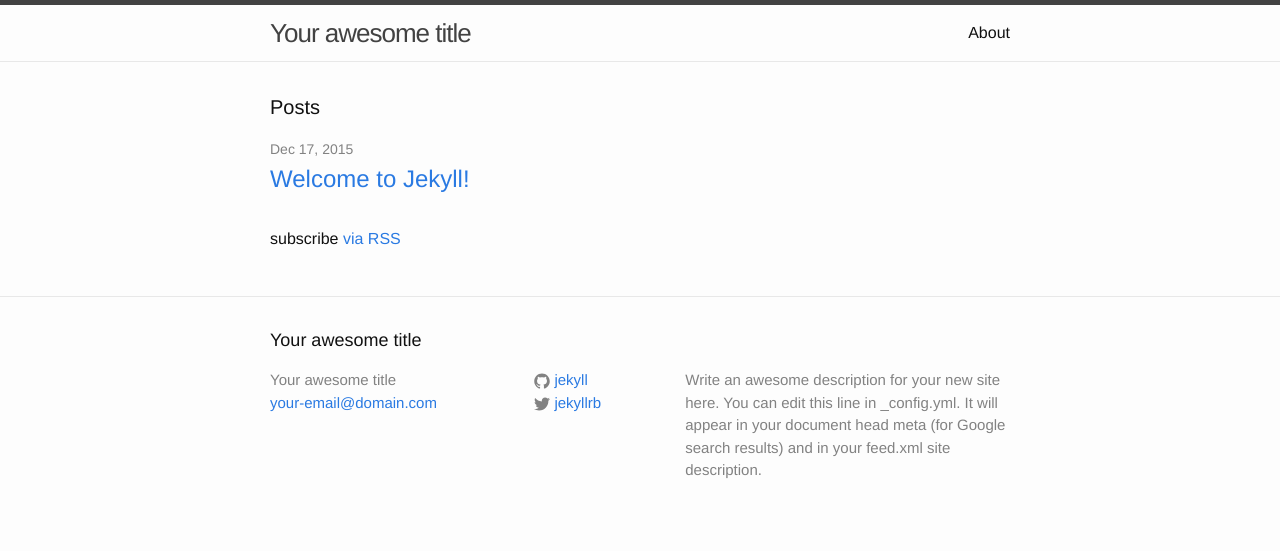
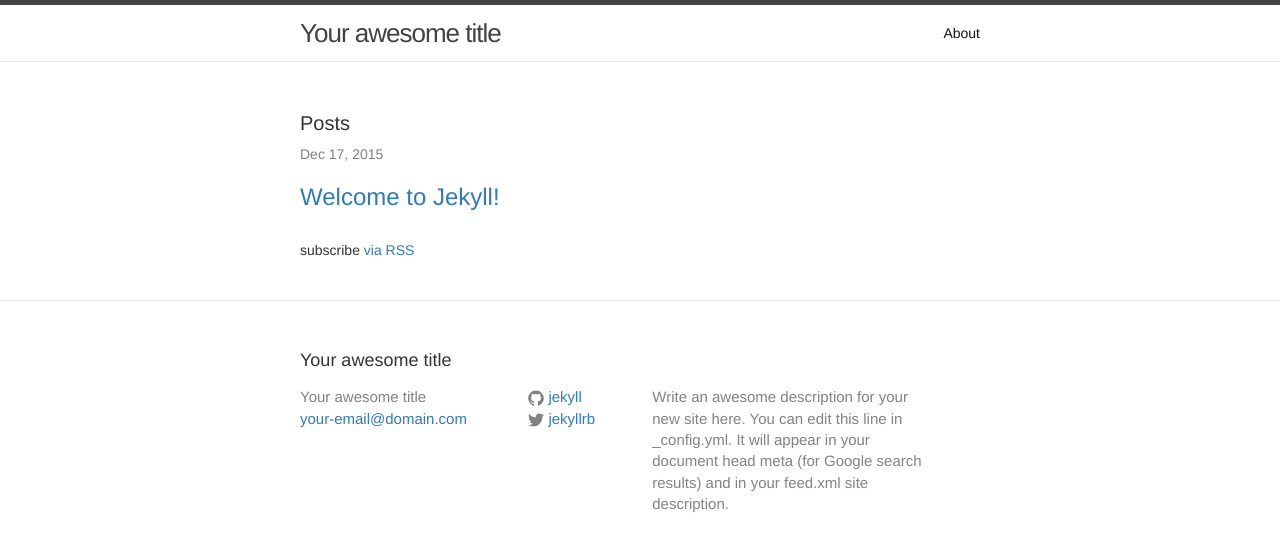
Before and after one commit to marissanbush1/staq, a Jekyll site: the page built from index.html, in a window 1280 px wide. Shown: the top 551 px of the page. Built offline with Jekyll 4.4.1, drawn with Linux system fonts in a browser that asks for light colours.

Commit message:
add bootstrap

```diff
--- a/_includes/head.html
+++ b/_includes/head.html
@@ -9,4 +9,12 @@
   <link rel="stylesheet" href="{{ "/css/main.css" | prepend: site.baseurl }}">
   <link rel="canonical" href="{{ page.url | replace:'index.html','' | prepend: site.baseurl | prepend: site.url }}">
   <link rel="alternate" type="application/rss+xml" title="{{ site.title }}" href="{{ "/feed.xml" | prepend: site.baseurl | prepend: site.url }}">
+<!-- Latest compiled and minified CSS -->
+<link rel="stylesheet" href="https://maxcdn.bootstrapcdn.com/bootstrap/3.3.6/css/bootstrap.min.css" integrity="sha384-1q8mTJOASx8j1Au+a5WDVnPi2lkFfwwEAa8hDDdjZlpLegxhjVME1fgjWPGmkzs7" crossorigin="anonymous">
+
+<!-- Optional theme -->
+<link rel="stylesheet" href="https://maxcdn.bootstrapcdn.com/bootstrap/3.3.6/css/bootstrap-theme.min.css" integrity="sha384-fLW2N01lMqjakBkx3l/M9EahuwpSfeNvV63J5ezn3uZzapT0u7EYsXMjQV+0En5r" crossorigin="anonymous">
+
+<!-- Latest compiled and minified JavaScript -->
+<script src="https://maxcdn.bootstrapcdn.com/bootstrap/3.3.6/js/bootstrap.min.js" integrity="sha384-0mSbJDEHialfmuBBQP6A4Qrprq5OVfW37PRR3j5ELqxss1yVqOtnepnHVP9aJ7xS" crossorigin="anonymous"></script>
 </head>
```
